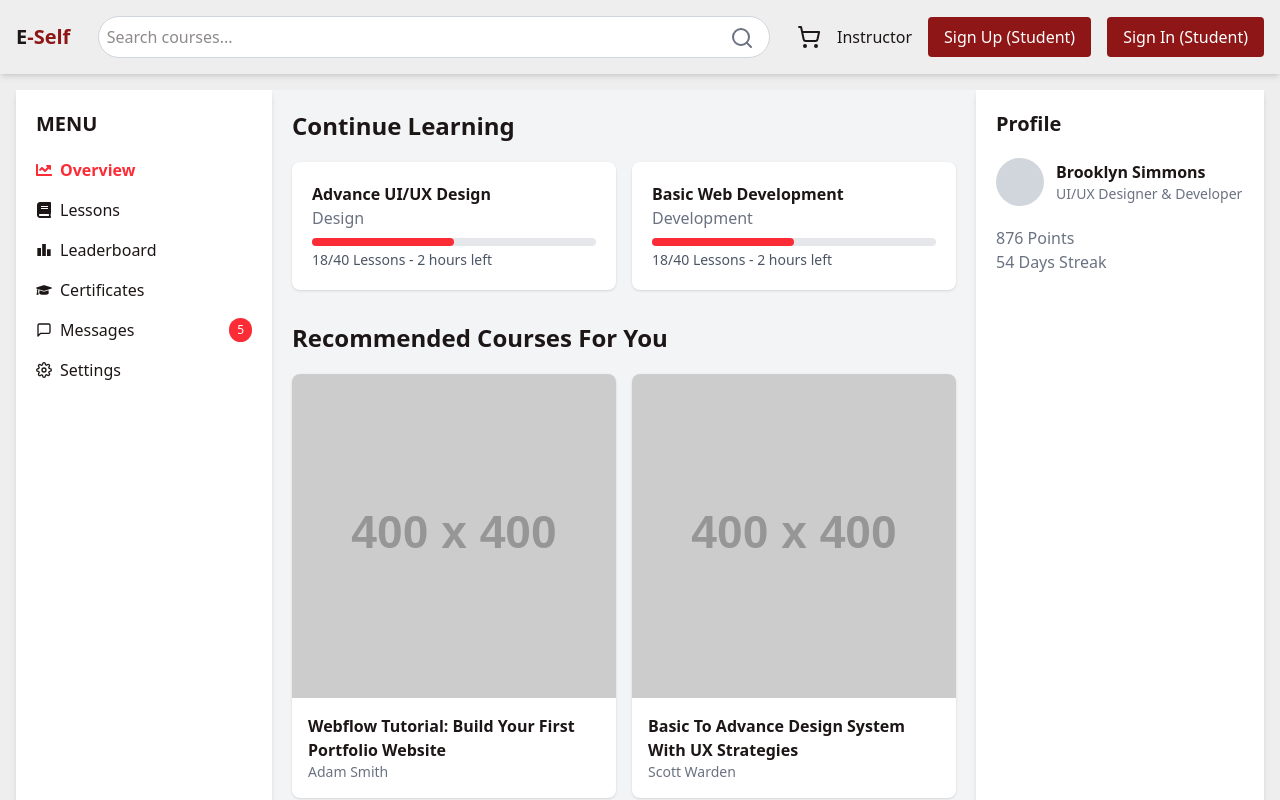
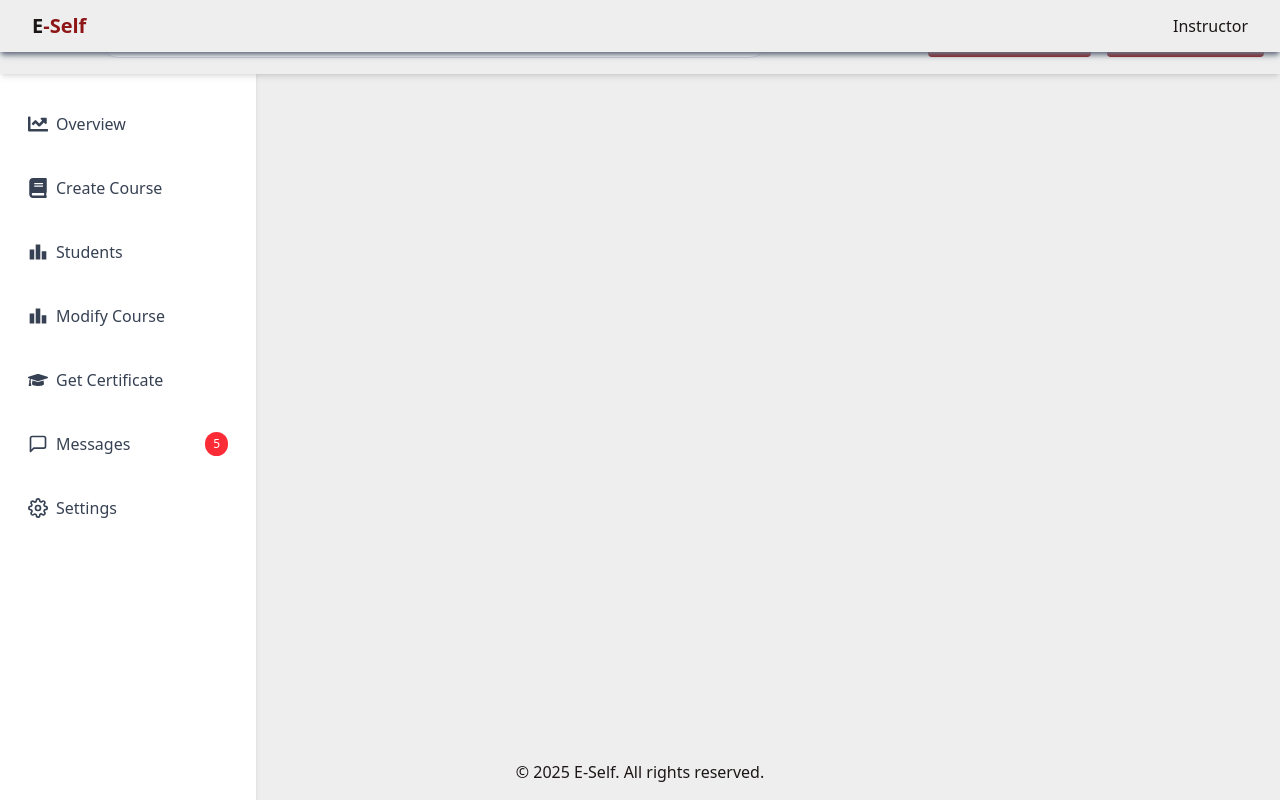
Before and after one commit to NegedeTekleyes/E-self-Lerning, a Next.js app in the folder e-self/: page /dashboard in a window 1280 px wide. Shown: the top 800 px of the page. Built offline with nearby package versions, Linux system fonts and the light colour scheme.

Commit message:
instracter dash bourd

```diff
--- a/e-self/app/(instructor)/dashboard/page.tsx
+++ b/e-self/app/(instructor)/dashboard/page.tsx
@@ -1,115 +1,66 @@
-"use client"; // Add this at the top!
+"use client";
 
 import React, { useState } from "react";
+import Link from "next/link";
+import { usePathname } from "next/navigation";
 import { FaChartLine, FaBook, FaGraduationCap } from "react-icons/fa";
 import { FiMessageSquare, FiSettings } from "react-icons/fi";
 import { MdLeaderboard } from "react-icons/md";
+import LandingHeader from "../../(components)/LandingHeader";
 
-const Dashboard = () => {
+const menuItems = [
+  { name: "Overview", icon: <FaChartLine />, link: "/dashboard/overview" },
+  { name: "Create Course", icon: <FaBook />, link: "/dashboard/create-course" },
+  { name: "Students", icon: <MdLeaderboard />, link: "/dashboard/students" },
+  { name: "Modify Course", icon: <MdLeaderboard />, link: "/dashboard/modify-course" },
+  { name: "Get Certificate", icon: <FaGraduationCap />, link: "/dashboard/certificates" },
+  { name: "Messages", icon: <FiMessageSquare />, link: "/dashboard/messages", badge: 5 },
+  { name: "Settings", icon: <FiSettings />, link: "/dashboard/settings" },
+];
+
+export default function DashboardLayout({ children }: { children: React.ReactNode }) {
   const [isSidebarOpen, setIsSidebarOpen] = useState(true);
+  const pathname = usePathname();
 
   return (
-    <div className="flex h-screen bg-gray-100">
+    <>
+      {/* Header */}
+      <LandingHeader />
+
+      {/* Sidebar + Content */}
+      <div className="flex">
         {/* Sidebar */}
-      <aside className={`bg-white w-64 p-5 shadow-md ${isSidebarOpen ? 'block' : 'hidden'} md:block`}>
+        <aside className={`bg-white h-screen fixed top-16 left-0 z-40 shadow-md transition-all duration-300 ${isSidebarOpen ? "w-64" : "w-16"}`}>
           <button
-          onClick={() => setIsSidebarOpen(false)}
-          className="md:hidden text-xl"
+            onClick={() => setIsSidebarOpen(!isSidebarOpen)}
+            className="md:hidden p-3 text-gray-700 hover:bg-gray-200 w-full flex justify-center"
           >
-          {isSidebarOpen ? <svg xmlns="http://www.w3.org/2000/svg" className="h-6 w-6" fill="none" viewBox="0 0 24 24" stroke="currentColor"><path strokeLinecap="round" strokeLinejoin="round" strokeWidth={2} d="M6 18L18 6M6 6l12 12" /></svg> : <svg xmlns="http://www.w3.org/2000/svg" className="h-6 w-6" fill="none" viewBox="0 0 24 24" stroke="currentColor"><path strokeLinecap="round" strokeLinejoin="round" strokeWidth={2} d="M4 6h16M4 12h16M4 18h16" /></svg>}
+            {isSidebarOpen ? "❌" : "☰"}
           </button>
-        <h2 className="text-xl font-bold mb-5">MENU</h2>
-        <ul className="space-y-4">
-          <li className="flex items-center space-x-2 text-red-500 font-semibold">
-            <FaChartLine /> <span>Overview</span>
+
+          <ul className="mt-5 space-y-4 p-4">
+            {menuItems.map((item) => (
+              <li key={item.name}>
+                <Link
+                  href={item.link}
+                  className={`flex items-center space-x-2 p-3 rounded-lg ${pathname === item.link ? "bg-red-500 text-white" : "text-gray-700 hover:bg-gray-200"}`}
+                >
+                  <span className="text-xl">{item.icon}</span>
+                  {isSidebarOpen && <span>{item.name}</span>}
+                  {item.badge && isSidebarOpen && (
+                    <span className="ml-auto bg-red-500 text-white text-xs px-2 py-1 rounded-full">{item.badge}</span>
+                  )}
+                </Link>
               </li>
-          <li className="flex items-center space-x-2">
-            <FaBook /> <span>Lessons</span>
-          </li>
-          <li className="flex items-center space-x-2">
-            <MdLeaderboard /> <span>Leaderboard</span>
-          </li>
-          <li className="flex items-center space-x-2">
-            <FaGraduationCap /> <span>Certificates</span>
-          </li>
-          <li className="flex items-center space-x-2 relative">
-            <FiMessageSquare /> <span>Messages</span>
-            <span className="bg-red-500 text-white text-xs px-2 py-1 rounded-full absolute right-0">5</span>
-          </li>
-          <li className="flex items-center space-x-2">
-            <FiSettings /> <span>Settings</span>
-          </li>
+            ))}
           </ul>
         </aside>
 
         {/* Main Content */}
-      <main className="flex-1 p-5 overflow-auto">
-        <button
-          onClick={() => setIsSidebarOpen(true)}
-          className="md:hidden text-xl mb-5"
-        >
-          <svg xmlns="http://www.w3.org/2000/svg" className="h-6 w-6" fill="none" viewBox="0 0 24 24" stroke="currentColor">
-            <path strokeLinecap="round" strokeLinejoin="round" strokeWidth={2} d="M4 6h16M4 12h16M4 18h16" />
-          </svg>
-        </button>
-        <h1 className="text-2xl font-bold">Continue Learning</h1>
-        <div className="grid grid-cols-1 md:grid-cols-2 gap-4 mt-5">
-          {/* Courses */}
-          <div className="bg-white p-5 rounded-lg shadow">
-            <h2 className="font-semibold">Advance UI/UX Design</h2>
-            <p className="text-gray-500">Design</p>
-            <div className="w-full bg-gray-200 h-2 rounded-full mt-2">
-              <div className="bg-red-500 h-2 rounded-full w-1/2"></div>
+        <main className={`flex-1 p-6 transition-all duration-300 ${isSidebarOpen ? "ml-64" : "ml-16"}`}>
+          {children}
+        </main>
       </div>
-            <p className="text-sm text-gray-600 mt-1">18/40 Lessons - 2 hours left</p>
-          </div>
-          <div className="bg-white p-5 rounded-lg shadow">
-            <h2 className="font-semibold">Basic Web Development</h2>
-            <p className="text-gray-500">Development</p>
-            <div className="w-full bg-gray-200 h-2 rounded-full mt-2">
-              <div className="bg-red-500 h-2 rounded-full w-1/2"></div>
-            </div>
-            <p className="text-sm text-gray-600 mt-1">18/40 Lessons - 2 hours left</p>
-          </div>
-        </div>
-
-        {/* Recommended Courses */}
-        <h2 className="text-2xl font-bold mt-8">Recommended Courses For You</h2>
-        <div className="grid grid-cols-1 md:grid-cols-2 gap-4 mt-5">
-          <div className="bg-white rounded-lg shadow overflow-hidden">
-            <img src="https://via.placeholder.com/400" alt="Webflow Course Thumbnail" className="w-full" />
-            <div className="p-4">
-              <p className="font-semibold">Webflow Tutorial: Build Your First Portfolio Website</p>
-              <p className="text-gray-500 text-sm">Adam Smith</p>
-            </div>
-          </div>
-          <div className="bg-white rounded-lg shadow overflow-hidden">
-            <img src="https://via.placeholder.com/400" alt="Design System Course Thumbnail" className="w-full" />
-            <div className="p-4">
-              <p className="font-semibold">Basic To Advance Design System With UX Strategies</p>
-              <p className="text-gray-500 text-sm">Scott Warden</p>
-            </div>
-          </div>
-        </div>
-      </main>
-
-      {/* Right Sidebar */}
-      <aside className="hidden lg:block w-72 bg-white p-5 shadow-md">
-        <h2 className="text-xl font-bold">Profile</h2>
-        <div className="flex items-center space-x-3 mt-5">
-          <div className="w-12 h-12 bg-gray-300 rounded-full"></div>
-          <div>
-            <p className="font-semibold">Brooklyn Simmons</p>
-            <p className="text-sm text-gray-500">UI/UX Designer & Developer</p>
-          </div>
-        </div>
-        <div className="mt-5">
-          <p className="text-gray-500">876 Points</p>
-          <p className="text-gray-500">54 Days Streak</p>
-        </div>
-      </aside>
-    </div>
+    </>
   );
-};
-
-export default Dashboard;
+}
```
Lines whose indentation alone changed are shown as unchanged.
